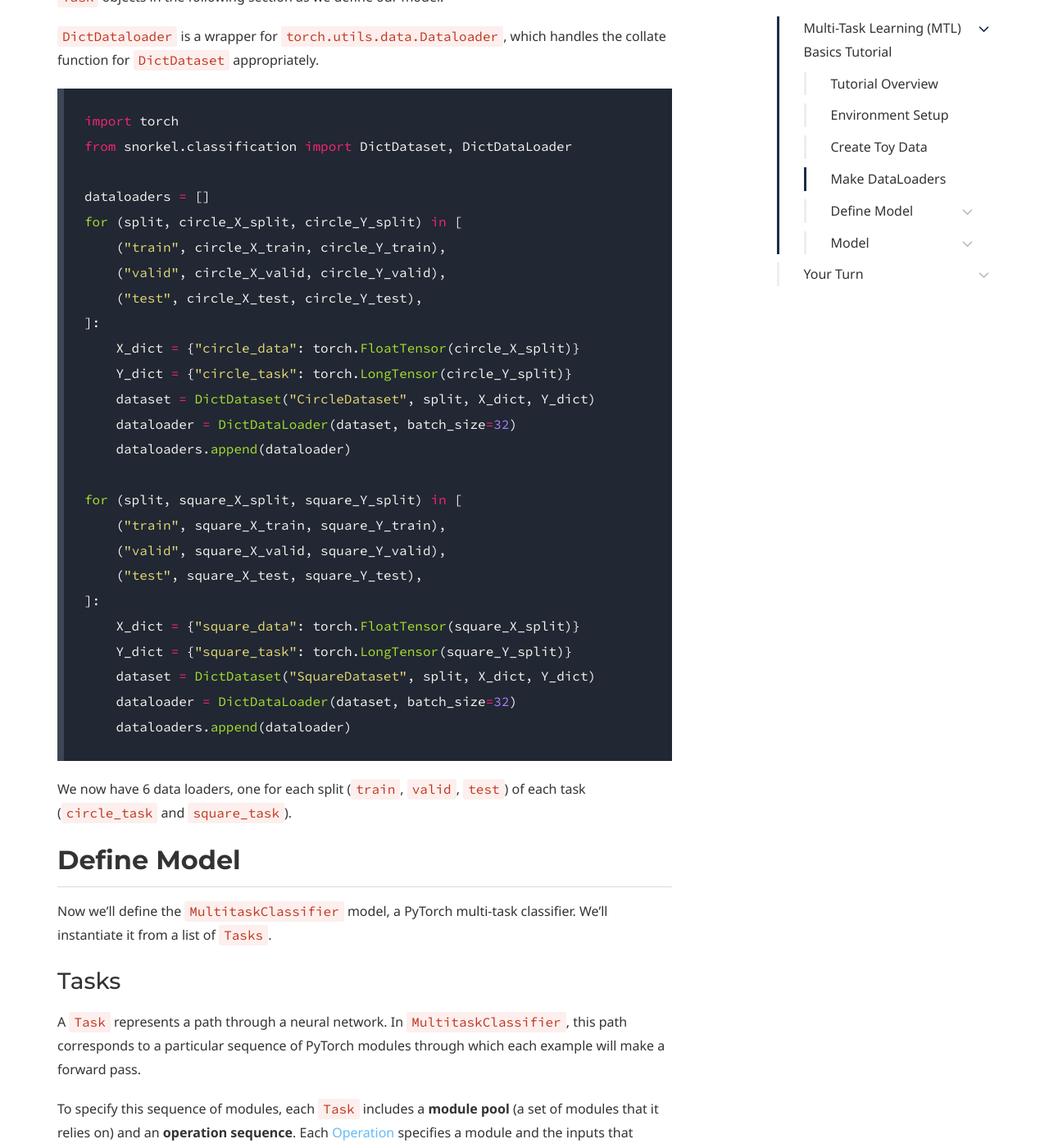
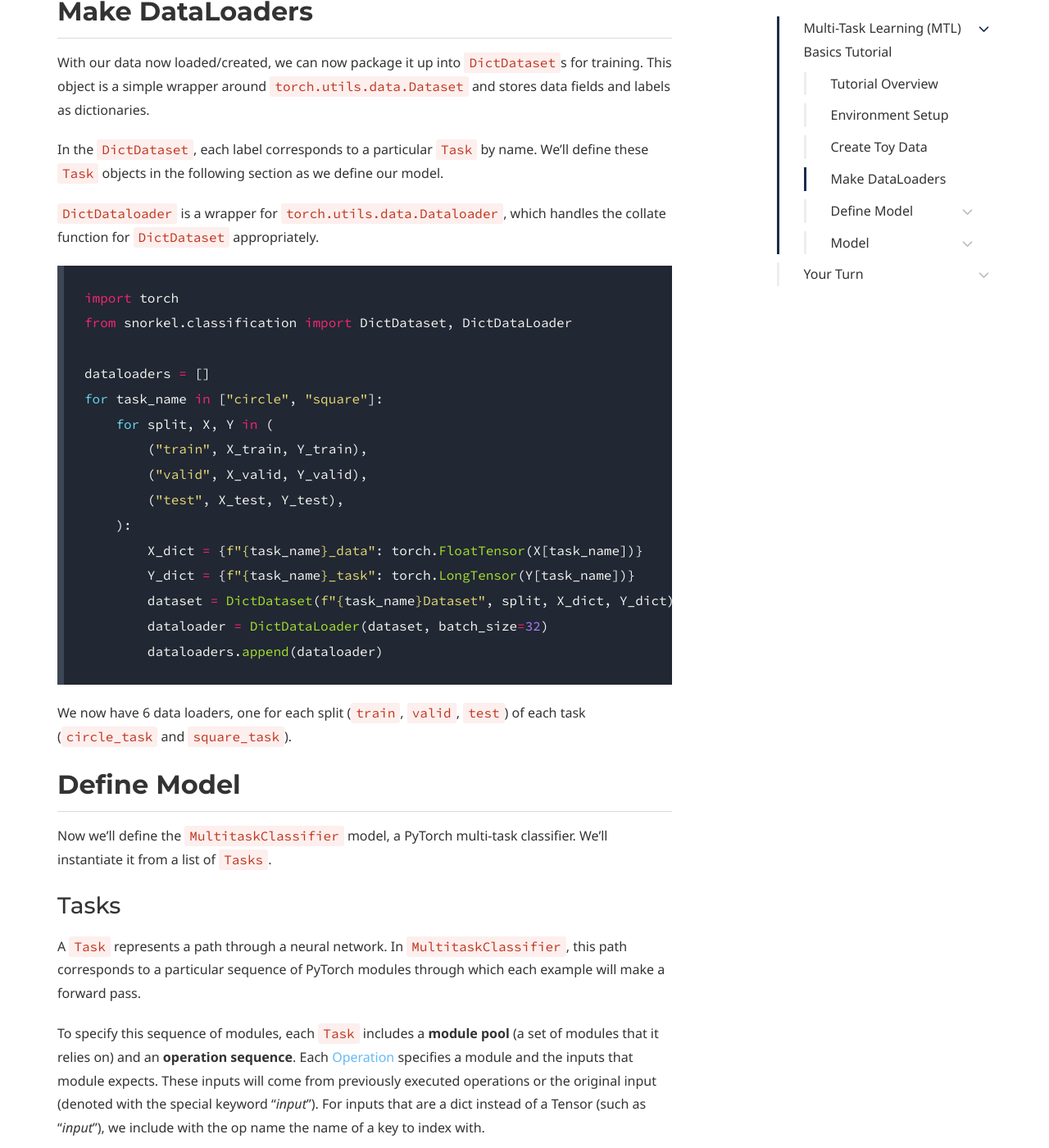
Before and after one commit to snorkel-team/website, a Jekyll site: the page built from _use_cases/multitask_tutorial.md, in a window 1280 px wide and 1400 px high, scrolled down 3441 px. Shown: the whole window at 82% size. Built offline with Jekyll 4.4.1, drawn with Linux system fonts in a browser that asks for light colours; some web fonts are replaced; some of the changed text lies outside the part shown.

Commit message:
[DEPLOY 492] Update tutorials

````diff
--- a/_use_cases/multitask_tutorial.md
+++ b/_use_cases/multitask_tutorial.md
@@ -91,12 +94,16 @@
 
 fig, axs = plt.subplots(1, 2)
 
-scatter = axs[0].scatter(circle_X_train[:, 0], circle_X_train[:, 1], c=circle_Y_train)
+scatter = axs[0].scatter(
+    X_train["circle"][:, 0], X_train["circle"][:, 1], c=Y_train["circle"]
+)
 axs[0].set_aspect("equal", "box")
 axs[0].set_title("Circle Dataset", fontsize=10)
 axs[0].legend(*scatter.legend_elements(), loc="upper right", title="Labels")
 
-scatter = axs[1].scatter(square_X_train[:, 0], square_X_train[:, 1], c=square_Y_train)
+scatter = axs[1].scatter(
+    X_train["square"][:, 0], X_train["square"][:, 1], c=Y_train["square"]
+)
 axs[1].set_aspect("equal", "box")
 axs[1].set_title("Square Dataset", fontsize=10)
 axs[1].legend(*scatter.legend_elements(), loc="upper right", title="Labels")
@@ -118,27 +125,17 @@
 from snorkel.classification import DictDataset, DictDataLoader
 
 dataloaders = []
-for (split, circle_X_split, circle_Y_split) in [
-    ("train", circle_X_train, circle_Y_train),
-    ("valid", circle_X_valid, circle_Y_valid),
-    ("test", circle_X_test, circle_Y_test),
-]:
-    X_dict = {"circle_data": torch.FloatTensor(circle_X_split)}
-    Y_dict = {"circle_task": torch.LongTensor(circle_Y_split)}
-    dataset = DictDataset("CircleDataset", split, X_dict, Y_dict)
-    dataloader = DictDataLoader(dataset, batch_size=32)
-    dataloaders.append(dataloader)
-
-for (split, square_X_split, square_Y_split) in [
-    ("train", square_X_train, square_Y_train),
-    ("valid", square_X_valid, square_Y_valid),
-    ("test", square_X_test, square_Y_test),
-]:
-    X_dict = {"square_data": torch.FloatTensor(square_X_split)}
-    Y_dict = {"square_task": torch.LongTensor(square_Y_split)}
-    dataset = DictDataset("SquareDataset", split, X_dict, Y_dict)
-    dataloader = DictDataLoader(dataset, batch_size=32)
-    dataloaders.append(dataloader)
+for task_name in ["circle", "square"]:
+    for split, X, Y in (
+        ("train", X_train, Y_train),
+        ("valid", X_valid, Y_valid),
+        ("test", X_test, Y_test),
+    ):
+        X_dict = {f"{task_name}_data": torch.FloatTensor(X[task_name])}
+        Y_dict = {f"{task_name}_task": torch.LongTensor(Y[task_name])}
+        dataset = DictDataset(f"{task_name}Dataset", split, X_dict, Y_dict)
+        dataloader = DictDataLoader(dataset, batch_size=32)
+        dataloaders.append(dataloader)
 ```
 
 We now have 6 data loaders, one for each split (`train`, `valid`, `test`) of each task (`circle_task` and `square_task`).
@@ -292,9 +289,9 @@
 # We flip the inequality when generating the labels so that our positive
 # class is now _outside_ the circle.
 inv_circle_train, inv_circle_valid, inv_circle_test = make_inv_circle_dataset(N, R)
-(inv_circle_X_train, inv_circle_Y_train) = inv_circle_train
-(inv_circle_X_valid, inv_circle_Y_valid) = inv_circle_valid
-(inv_circle_X_test, inv_circle_Y_test) = inv_circle_test
+(X_train["inv_circle"], Y_train["inv_circle"]) = inv_circle_train
+(X_valid["inv_circle"], Y_valid["inv_circle"]) = inv_circle_valid
+(X_test["inv_circle"], Y_test["inv_circle"]) = inv_circle_test
 ```
 
 
@@ -304,18 +301,22 @@
 fig, axs = plt.subplots(1, 3)
 
 scatter = axs[0].scatter(
-    inv_circle_X_train[:, 0], inv_circle_X_train[:, 1], c=inv_circle_Y_train
+    X_train["inv_circle"][:, 0], X_train["inv_circle"][:, 1], c=Y_train["inv_circle"]
 )
 axs[0].set_aspect("equal", "box")
 axs[0].set_title("Inv Circle Dataset", fontsize=10)
 axs[0].legend(*scatter.legend_elements(), loc="upper right", title="Labels")
 
-scatter = axs[1].scatter(circle_X_train[:, 0], circle_X_train[:, 1], c=circle_Y_train)
+scatter = axs[1].scatter(
+    X_train["circle"][:, 0], X_train["circle"][:, 1], c=Y_train["circle"]
+)
 axs[1].set_aspect("equal", "box")
 axs[1].set_title("Circle Dataset", fontsize=10)
 axs[1].legend(*scatter.legend_elements(), loc="upper right", title="Labels")
 
-scatter = axs[2].scatter(square_X_train[:, 0], square_X_train[:, 1], c=square_Y_train)
+scatter = axs[2].scatter(
+    X_train["square"][:, 0], X_train["square"][:, 1], c=Y_train["square"]
+)
 axs[2].set_aspect("equal", "box")
 axs[2].set_title("Square Dataset", fontsize=10)
 axs[2].legend(*scatter.legend_elements(), loc="upper right", title="Labels")
````
Also changed, not shown: other parts of _use_cases/multitask_tutorial.md (+16 -13 lines), _use_cases/01_spam_tutorial.md (+1 -1 lines), _use_cases/03_spam_data_slicing_tutorial.md (+4 -4 lines), _use_cases/recsys_tutorial.md (+89 -40 lines), _use_cases/visual_relation_tutorial.md (+1 -1 lines).
